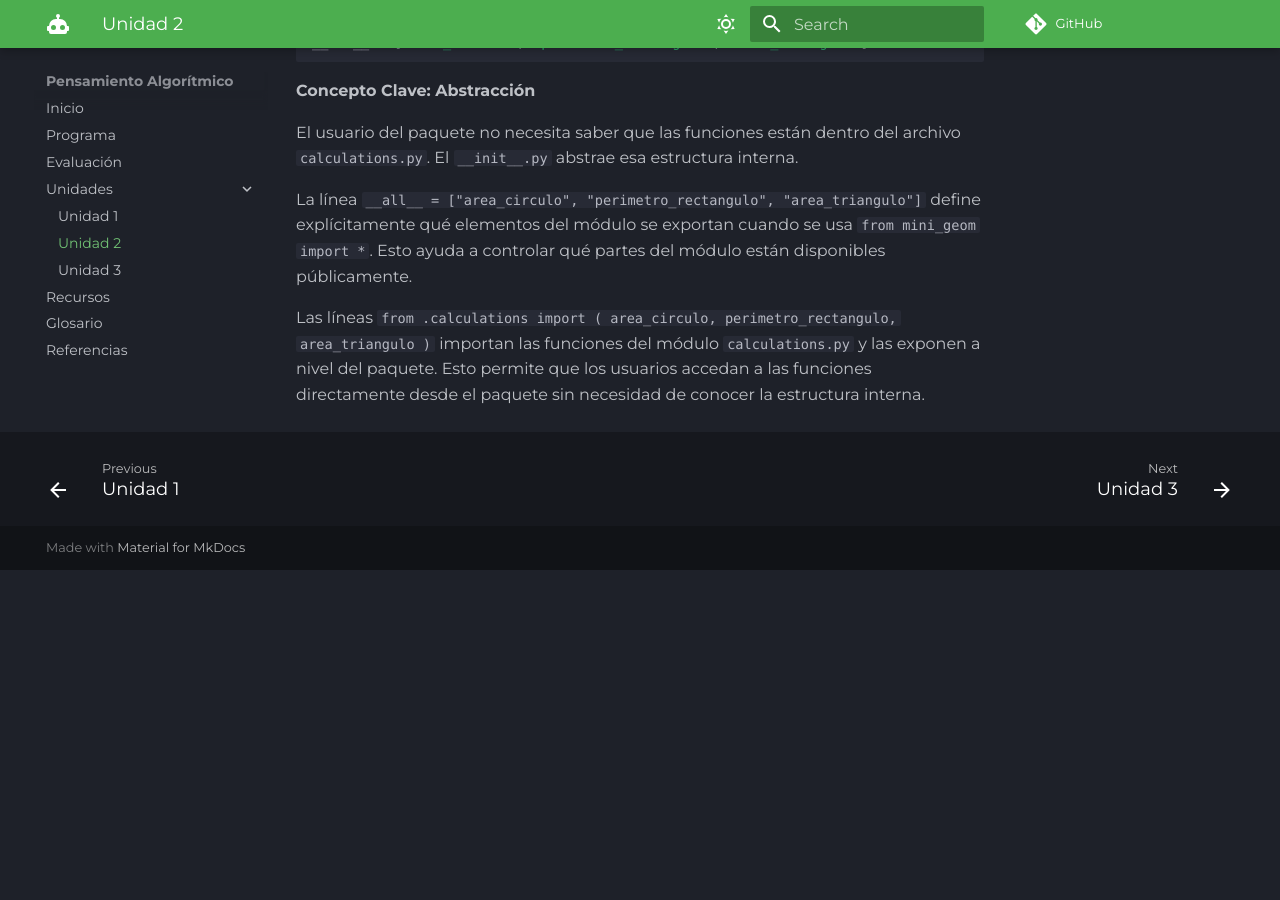
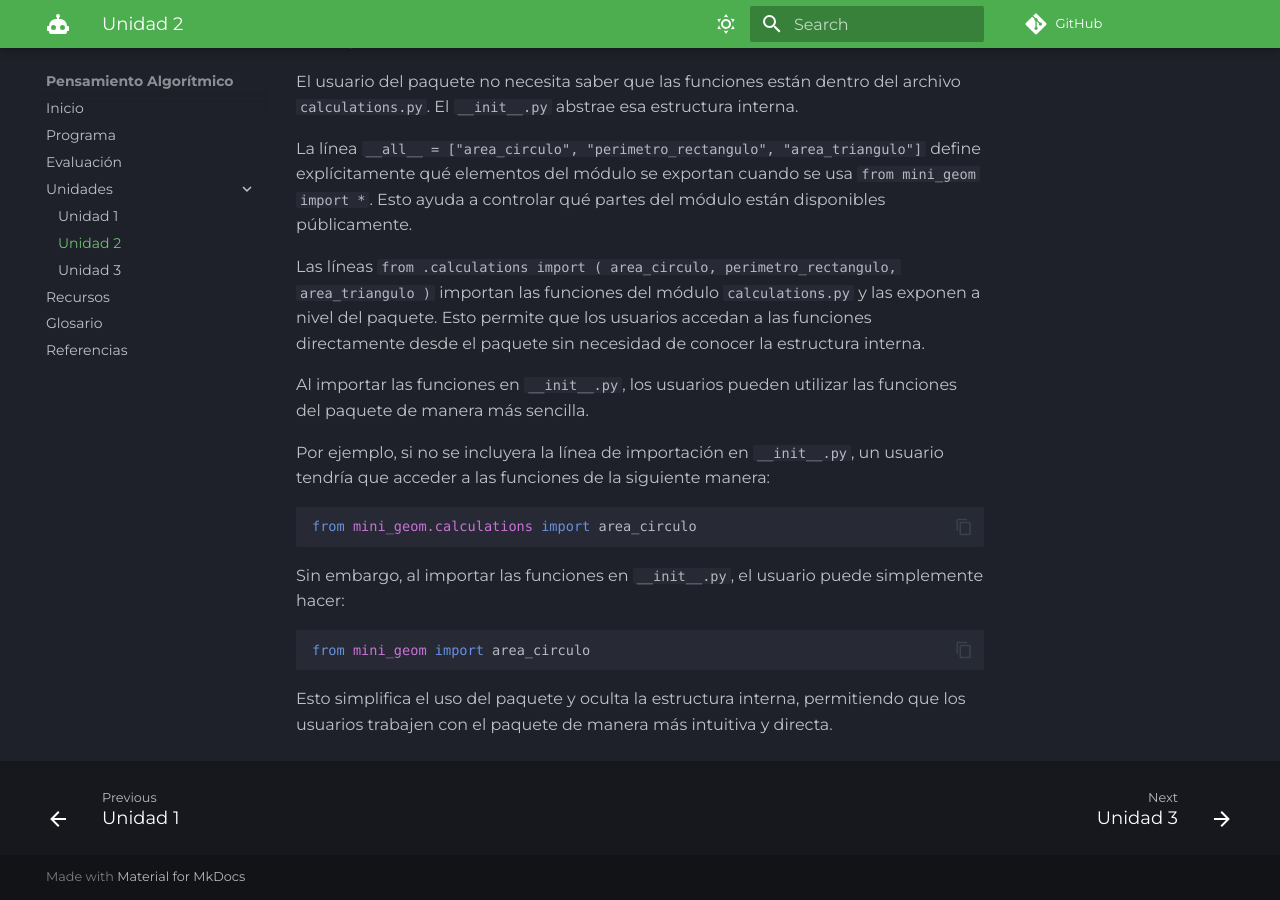
Before and after one commit to introSoft-iud/pensamiento_algoritmico_repo, an MkDocs documentation site: the page built from docs/unidades/unidad2.md, in a window 1280 px wide and 900 px high, scrolled down 4151 px. Built offline with MkDocs 1.6.1 and Material for MkDocs 9.7.7, drawn with Linux system fonts in a browser that asks for light colours; some web fonts are replaced; comment, search, counter and statistics services are not loaded; before the commit the page ends 4721 px from its top, so only the background shows below that; some of the changed text lies outside the part shown.

Commit message:
mensaje por defecto: shores

````diff
--- a/docs/unidades/unidad2.md
+++ b/docs/unidades/unidad2.md
@@ -154,3 +154,19 @@
 La línea `__all__ = ["area_circulo", "perimetro_rectangulo", "area_triangulo"]` define explícitamente qué elementos del módulo se exportan cuando se usa `from mini_geom import *`. Esto ayuda a controlar qué partes del módulo están disponibles públicamente.
 
 Las líneas `from .calculations import ( area_circulo, perimetro_rectangulo, area_triangulo )` importan las funciones del módulo `calculations.py` y las exponen a nivel del paquete. Esto permite que los usuarios accedan a las funciones directamente desde el paquete sin necesidad de conocer la estructura interna.
+
+Al importar las funciones en `__init__.py`, los usuarios pueden utilizar las funciones del paquete de manera más sencilla.
+
+Por ejemplo, si no se incluyera la línea de importación en `__init__.py`, un usuario tendría que acceder a las funciones de la siguiente manera:
+
+```python
+from mini_geom.calculations import area_circulo
+```
+
+Sin embargo, al importar las funciones en `__init__.py`, el usuario puede simplemente hacer:
+
+```python
+from mini_geom import area_circulo
+```
+
+Esto simplifica el uso del paquete y oculta la estructura interna, permitiendo que los usuarios trabajen con el paquete de manera más intuitiva y directa.
````
Also changed, not shown: other parts of docs/unidades/unidad2.md (+4 -4 lines).
